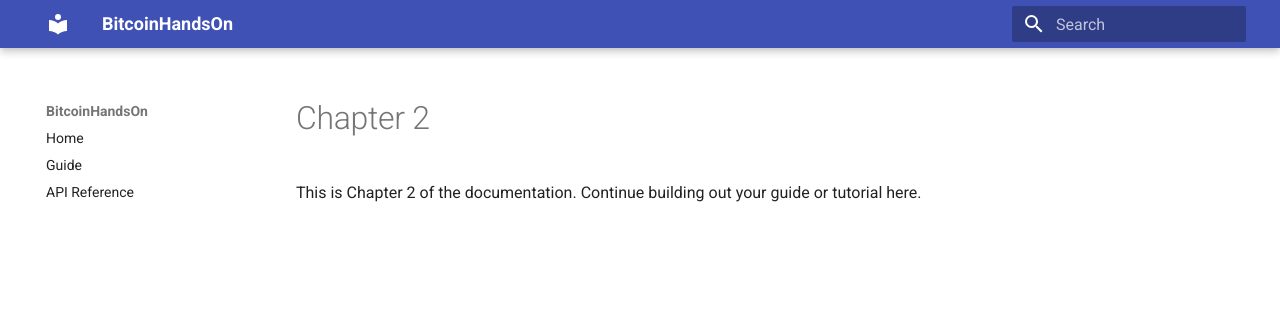
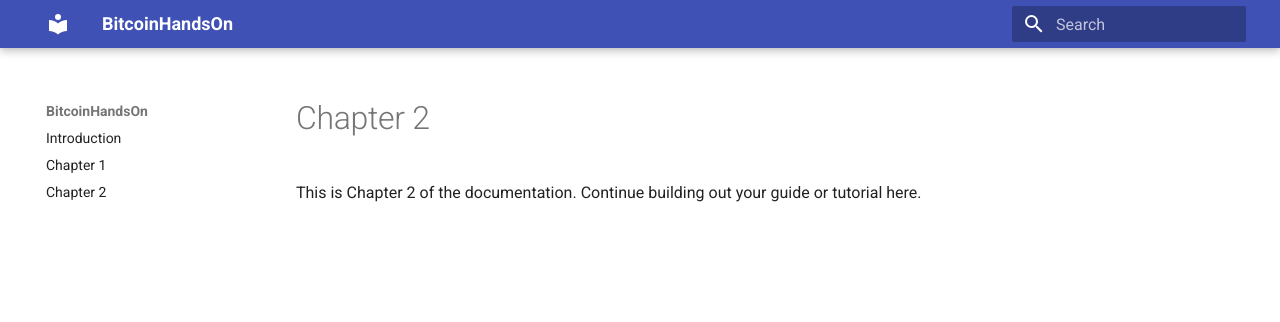
Before and after one commit to BitcoinHandsOn/BitcoinHandsOn, an MkDocs documentation site: the page built from docs/03_chapter2.md, in a window 1280 px wide. Shown: the top 322 px of the page. Built offline with MkDocs 1.6.1 and Material for MkDocs 9.7.7, drawn with Linux system fonts in a browser that asks for light colours.

Commit message:
Update mkdocs.yml file with new site configuration

```diff
--- a/mkdocs.yml
+++ b/mkdocs.yml
@@ -4,6 +4,6 @@ theme:
   name: material
 
 nav:
-  - Home: index.md
-  - Guide: guide.md
-  - API Reference: api.md
+  - Introduction: introduction.md
+  - Chapter 1: chapter1.md
+  - Chapter 2: chapter2.md
```
